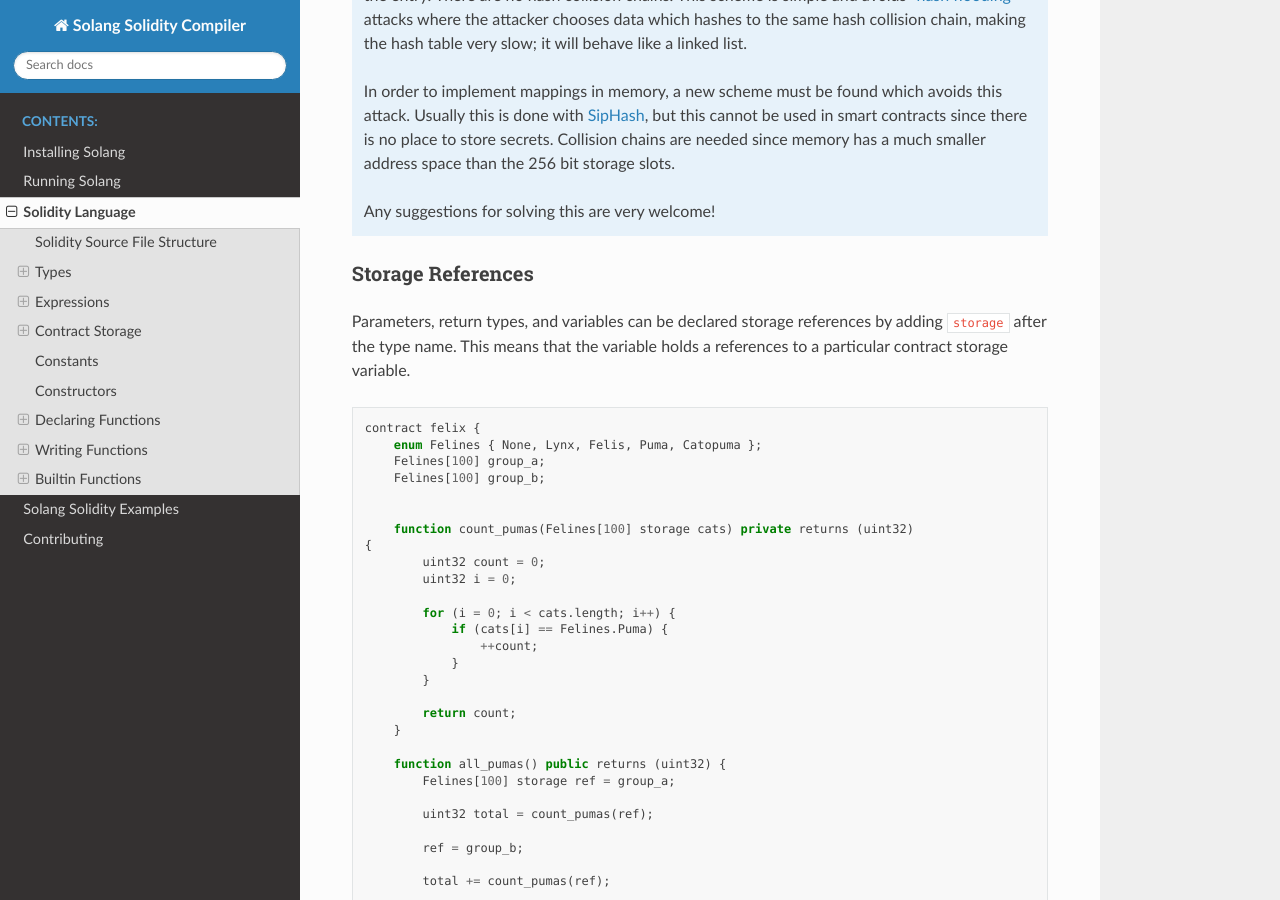
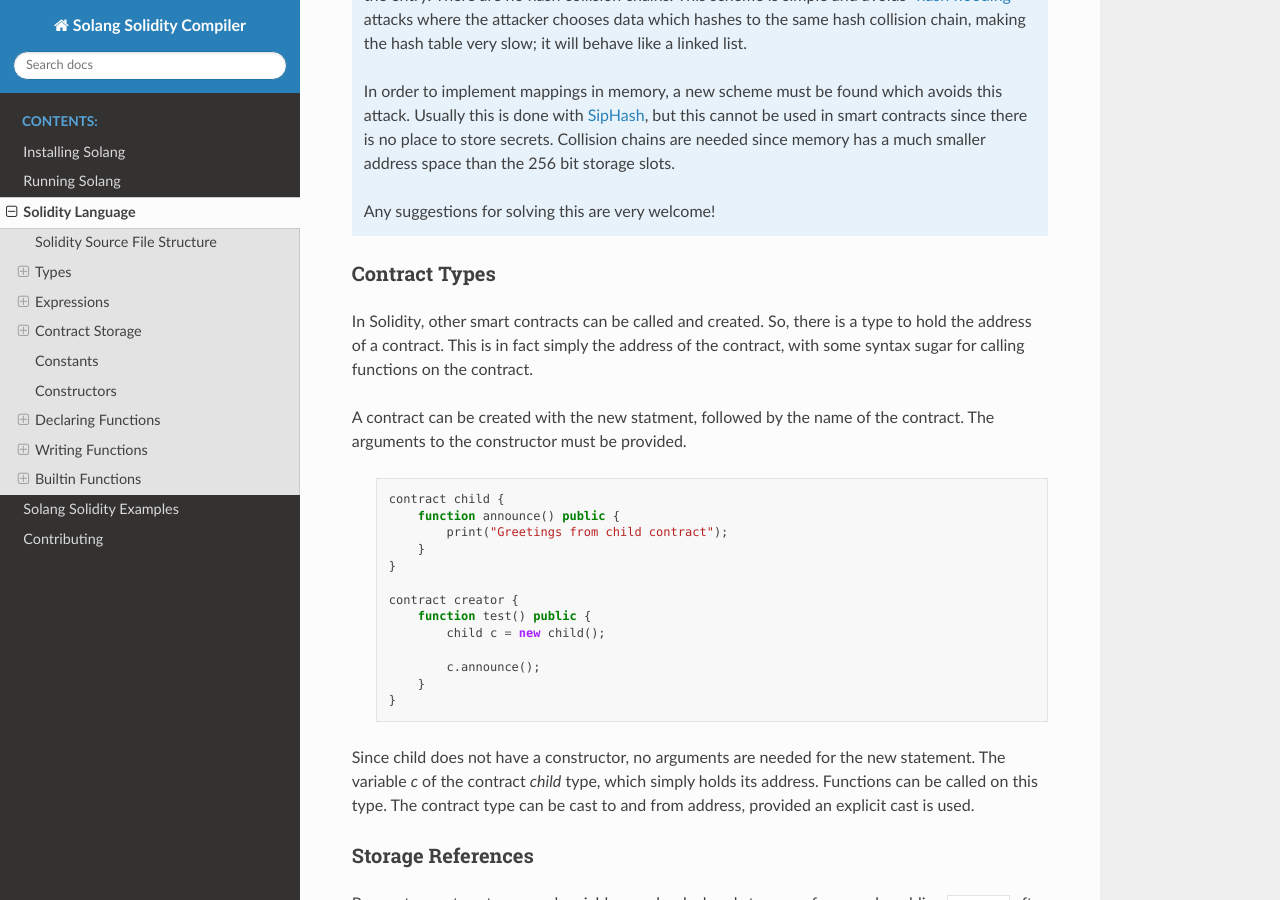
Before and after one commit to hyperledger-solang/solang, a Sphinx documentation site: the page built from docs/language.rst, in a window 1280 px wide and 900 px high, scrolled down 13553 px. Built offline with Sphinx 7.4.7 and the Read the Docs theme 2.0.0, drawn with Linux system fonts in a browser that asks for light colours.

Commit message:
Contract types
Signed-off-by: Sean Young <sean@mess.org>

```diff
--- a/docs/language.rst
+++ b/docs/language.rst
@@ -704,6 +704,36 @@ it is not possible to do a ``delete`` on an mapping, but an entry can be deleted
 
   Any suggestions for solving this are very welcome!
 
+Contract Types
+______________
+
+In Solidity, other smart contracts can be called and created. So, there is a type to hold the
+address of a contract. This is in fact simply the address of the contract, with some syntax
+sugar for calling functions on the contract.
+
+A contract can be created with the new statment, followed by the name of the contract. The
+arguments to the constructor must be provided.
+
+  .. code-block:: javascript
+
+    contract child {
+        function announce() public {
+            print("Greetings from child contract");
+        }
+    }
+
+    contract creator {
+        function test() public {
+            child c = new child();
+
+            c.announce();
+        }
+    }
+
+Since child does not have a constructor, no arguments are needed for the new statement. The variable
+`c` of the contract `child` type, which simply holds its address. Functions can be called on
+this type. The contract type can be cast to and from address, provided an explicit cast is used.
+
 Storage References
 __________________
 
```
